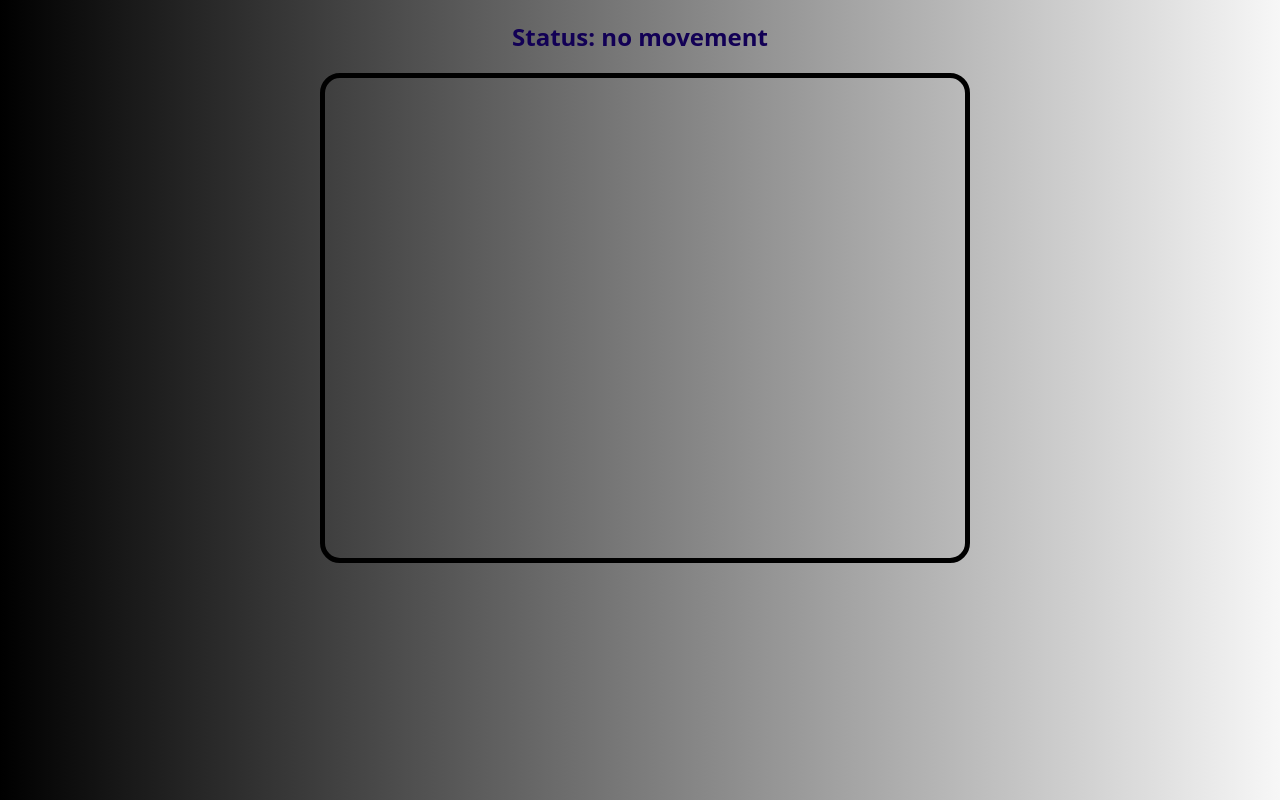
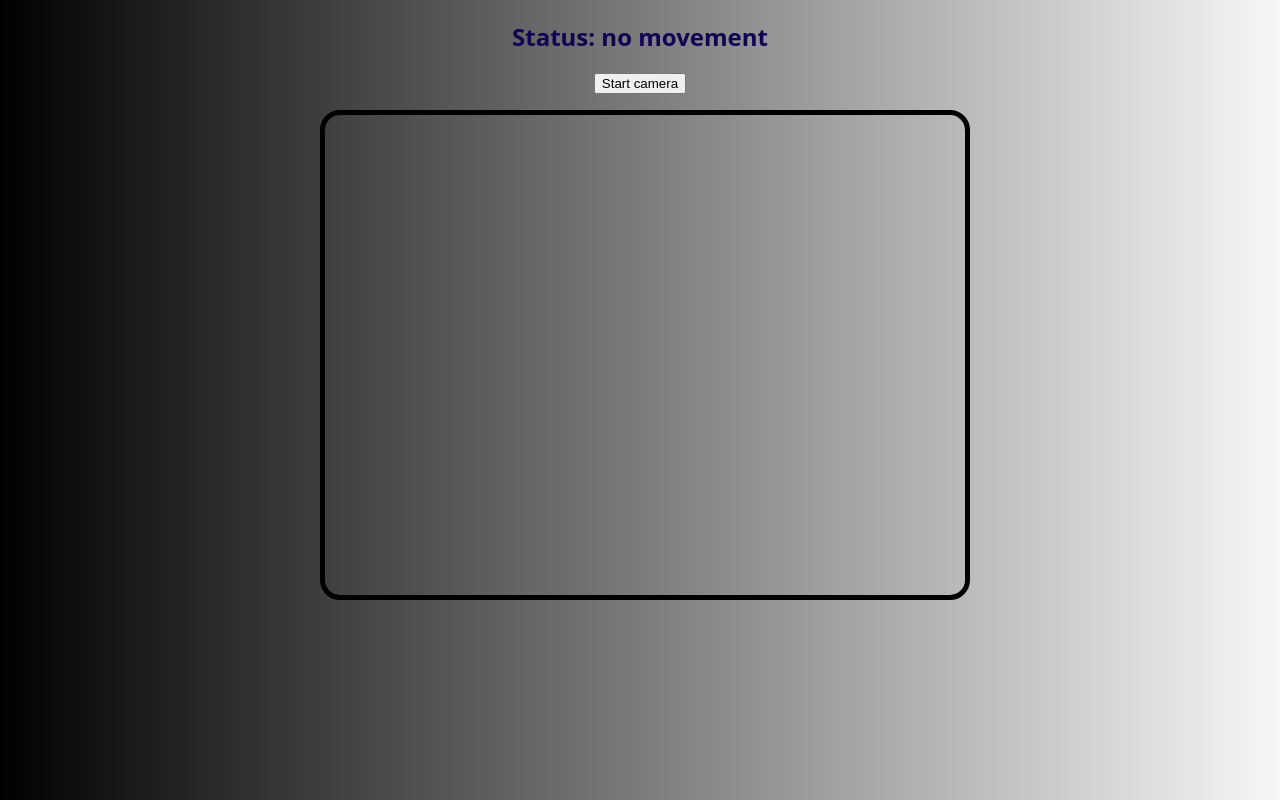
Before and after one commit to heegarthur/alarm-camera, a plain HTML site: page index.html in a window 1280 px wide. Drawn offline with Linux system fonts and the light colour scheme.

Commit message:
Update index.html

```diff
--- a/index.html
+++ b/index.html
@@ -10,6 +10,7 @@
 
 <body>
     <h2 id="status">Status: no movement</h2>
+    <button id="startBtn">Start camera</button>
     <video id="video" autoplay playsinline width="640" height="480"></video>
     <canvas id="canvas" width="640" height="480" style="display:none;"></canvas>
     <audio id="alarm" src="alarm.wav" preload="auto"></audio>
```
